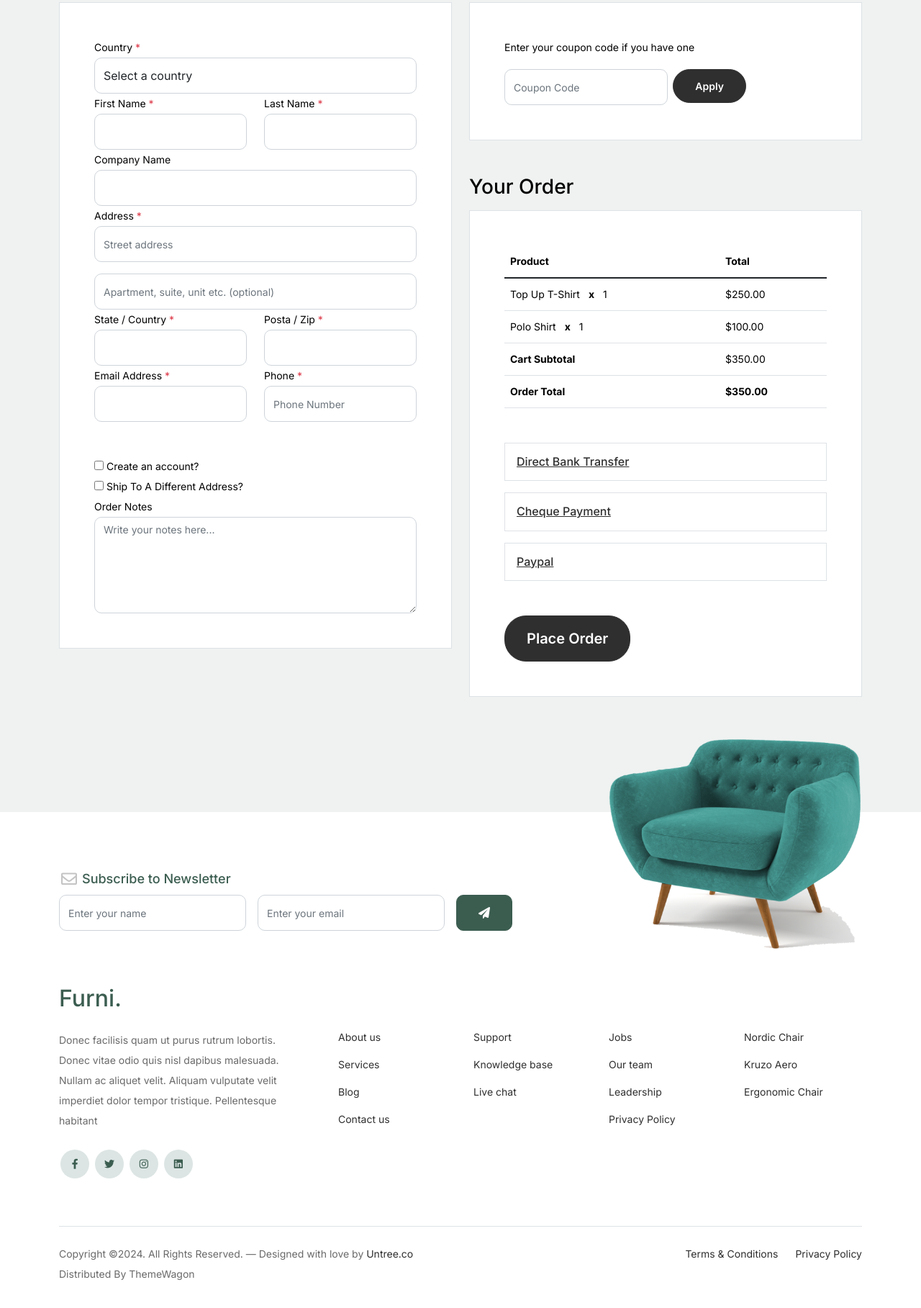
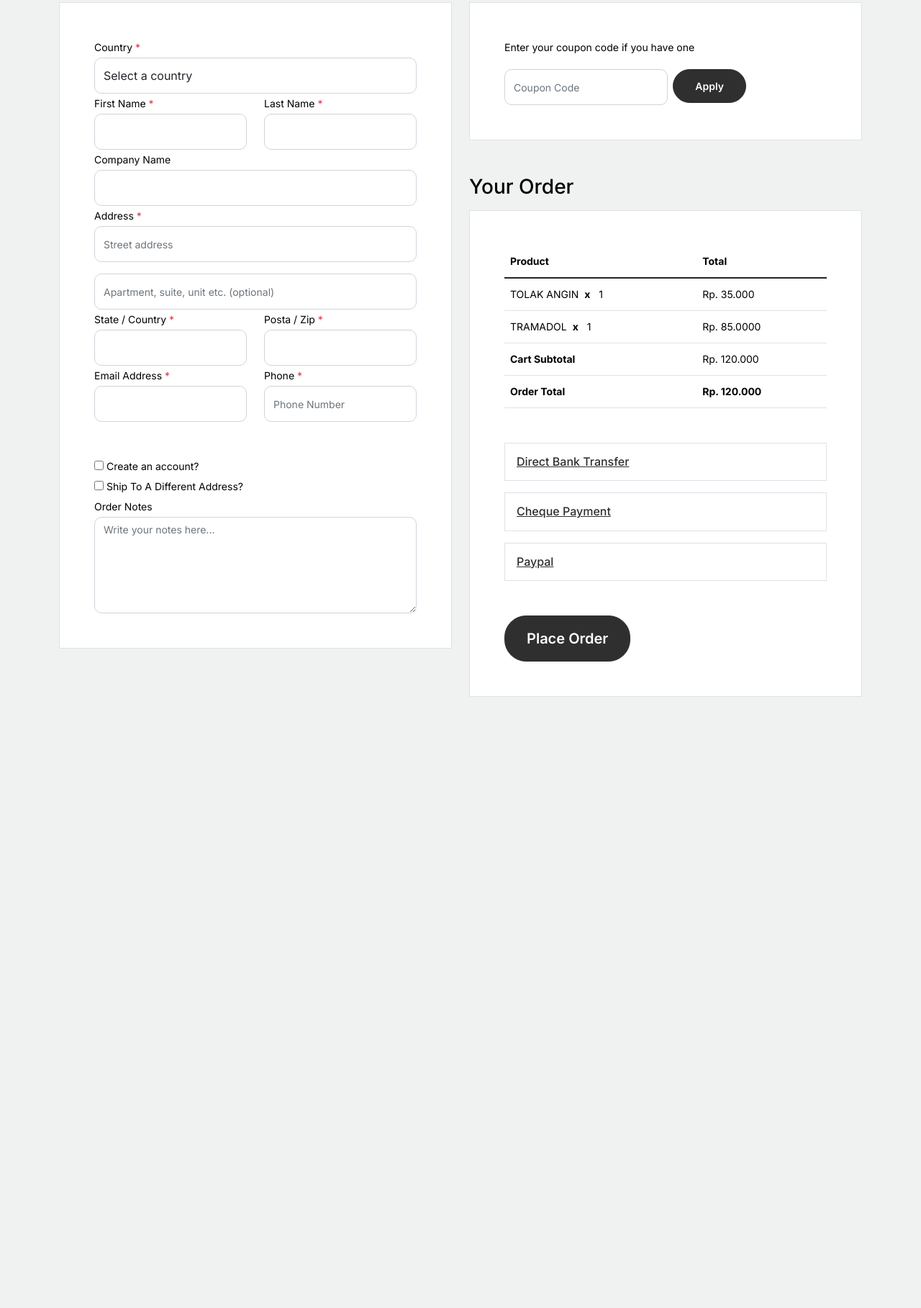
Before and after one commit to diomeiwandany/sistem-pembelian-apotek-hlc, a plain HTML site: page furni-1.0.0/furni-1.0.0/register.html in a window 1280 px wide. Shown: the part 673-2490 px from the top of the page at 72% size. After the commit the page ends 1801 px from the top, so only its background shows below. Drawn offline with Linux system fonts and the light colour scheme.

Commit message:
ini yak web dasarnya wkwkwk

```diff
--- a/furni-1.0.0/furni-1.0.0/register.html
+++ b/furni-1.0.0/furni-1.0.0/register.html
@@ -30,7 +30,7 @@
 		<nav class="custom-navbar navbar navbar navbar-expand-md navbar-dark bg-dark" arial-label="Furni navigation bar">
 
 			<div class="container">
-				<a class="navbar-brand" href="index.html">Furni<span>.</span></a>
+				<a class="navbar-brand" href="index.html">Hactive Pharmacist<span>.</span></a>
 
 				<button class="navbar-toggler" type="button" data-bs-toggle="collapse" data-bs-target="#navbarsFurni" aria-controls="navbarsFurni" aria-expanded="false" aria-label="Toggle navigation">
 					<span class="navbar-toggler-icon"></span>
@@ -61,7 +61,7 @@
 					<div class="row justify-content-between">
 						<div class="col-lg-5">
 							<div class="intro-excerpt">
-								<h1>Registr</h1>
+								<h1>Register</h1>
 							</div>
 						</div>
 						<div class="col-lg-7">
@@ -278,20 +278,20 @@
 		                  </thead>
 		                  <tbody>
 		                    <tr>
-		                      <td>Top Up T-Shirt <strong class="mx-2">x</strong> 1</td>
-		                      <td>$250.00</td>
+		                      <td>TOLAK ANGIN<strong class="mx-2">x</strong> 1</td>
+		                      <td>Rp. 35.000</td>
 		                    </tr>
 		                    <tr>
-		                      <td>Polo Shirt <strong class="mx-2">x</strong>   1</td>
-		                      <td>$100.00</td>
+		                      <td>TRAMADOL<strong class="mx-2">x</strong>   1</td>
+		                      <td>Rp. 85.0000</td>
 		                    </tr>
 		                    <tr>
 		                      <td class="text-black font-weight-bold"><strong>Cart Subtotal</strong></td>
-		                      <td class="text-black">$350.00</td>
+		                      <td class="text-black">Rp. 120.000</td>
 		                    </tr>
 		                    <tr>
 		                      <td class="text-black font-weight-bold"><strong>Order Total</strong></td>
-		                      <td class="text-black font-weight-bold"><strong>$350.00</strong></td>
+		                      <td class="text-black font-weight-bold"><strong>Rp. 120.000</strong></td>
 		                    </tr>
 		                  </tbody>
 		                </table>
@@ -341,109 +341,7 @@
 		  </div>
 
 		<!-- Start Footer Section -->
-		<footer class="footer-section">
-			<div class="container relative">
 
-				<div class="sofa-img">
-					<img src="images/sofa.png" alt="Image" class="img-fluid">
-				</div>
-
-				<div class="row">
-					<div class="col-lg-8">
-						<div class="subscription-form">
-							<h3 class="d-flex align-items-center"><span class="me-1"><img src="images/envelope-outline.svg" alt="Image" class="img-fluid"></span><span>Subscribe to Newsletter</span></h3>
-
-							<form action="#" class="row g-3">
-								<div class="col-auto">
-									<input type="text" class="form-control" placeholder="Enter your name">
-								</div>
-								<div class="col-auto">
-									<input type="email" class="form-control" placeholder="Enter your email">
-								</div>
-								<div class="col-auto">
-									<button class="btn btn-primary">
-										<span class="fa fa-paper-plane"></span>
-									</button>
-								</div>
-							</form>
-
-						</div>
-					</div>
-				</div>
-
-				<div class="row g-5 mb-5">
-					<div class="col-lg-4">
-						<div class="mb-4 footer-logo-wrap"><a href="#" class="footer-logo">Furni<span>.</span></a></div>
-						<p class="mb-4">Donec facilisis quam ut purus rutrum lobortis. Donec vitae odio quis nisl dapibus malesuada. Nullam ac aliquet velit. Aliquam vulputate velit imperdiet dolor tempor tristique. Pellentesque habitant</p>
-
-						<ul class="list-unstyled custom-social">
-							<li><a href="#"><span class="fa fa-brands fa-facebook-f"></span></a></li>
-							<li><a href="#"><span class="fa fa-brands fa-twitter"></span></a></li>
-							<li><a href="#"><span class="fa fa-brands fa-instagram"></span></a></li>
-							<li><a href="#"><span class="fa fa-brands fa-linkedin"></span></a></li>
-						</ul>
-					</div>
-
-					<div class="col-lg-8">
-						<div class="row links-wrap">
-							<div class="col-6 col-sm-6 col-md-3">
-								<ul class="list-unstyled">
-									<li><a href="#">About us</a></li>
-									<li><a href="#">Services</a></li>
-									<li><a href="#">Blog</a></li>
-									<li><a href="#">Contact us</a></li>
-								</ul>
-							</div>
-
-							<div class="col-6 col-sm-6 col-md-3">
-								<ul class="list-unstyled">
-									<li><a href="#">Support</a></li>
-									<li><a href="#">Knowledge base</a></li>
-									<li><a href="#">Live chat</a></li>
-								</ul>
-							</div>
-
-							<div class="col-6 col-sm-6 col-md-3">
-								<ul class="list-unstyled">
-									<li><a href="#">Jobs</a></li>
-									<li><a href="#">Our team</a></li>
-									<li><a href="#">Leadership</a></li>
-									<li><a href="#">Privacy Policy</a></li>
-								</ul>
-							</div>
-
-							<div class="col-6 col-sm-6 col-md-3">
-								<ul class="list-unstyled">
-									<li><a href="#">Nordic Chair</a></li>
-									<li><a href="#">Kruzo Aero</a></li>
-									<li><a href="#">Ergonomic Chair</a></li>
-								</ul>
-							</div>
-						</div>
-					</div>
-
-				</div>
-
-				<div class="border-top copyright">
-					<div class="row pt-4">
-						<div class="col-lg-6">
-							<p class="mb-2 text-center text-lg-start">Copyright &copy;<script>document.write(new Date().getFullYear());</script>. All Rights Reserved. &mdash; Designed with love by <a href="https://untree.co">Untree.co</a> Distributed By <a hreff="https://themewagon.com">ThemeWagon</a>  <!-- License information: https://untree.co/license/ -->
-            </p>
-						</div>
-
-						<div class="col-lg-6 text-center text-lg-end">
-							<ul class="list-unstyled d-inline-flex ms-auto">
-								<li class="me-4"><a href="#">Terms &amp; Conditions</a></li>
-								<li><a href="#">Privacy Policy</a></li>
-							</ul>
-						</div>
-
-					</div>
-				</div>
-
-			</div>
-		</footer>
-		<!-- End Footer Section -->
 
 
 		<script src="js/bootstrap.bundle.min.js"></script>
```
Also changed, not shown: furni-1.0.0/furni-1.0.0/cart.html (+10 -13 lines), furni-1.0.0/furni-1.0.0/contact.html (+3 -3 lines), furni-1.0.0/furni-1.0.0/index.html (+6 -1 lines), furni-1.0.0/furni-1.0.0/shop.html (+27 -26 lines), furni-1.0.0/furni-1.0.0/images/betadine.jpg (added), furni-1.0.0/furni-1.0.0/images/hansaplas.webp (added), furni-1.0.0/furni-1.0.0/images/ibuprofen.jpeg (added), furni-1.0.0/furni-1.0.0/images/obh.jpeg (added), furni-1.0.0/furni-1.0.0/images/paracetamol-box-1.png (added), furni-1.0.0/furni-1.0.0/images/pharmasi2.avif (added), furni-1.0.0/furni-1.0.0/images/procold.jpg (added), furni-1.0.0/furni-1.0.0/images/tolakangin.png (added), furni-1.0.0/furni-1.0.0/images/tramadol.jpeg (added).
